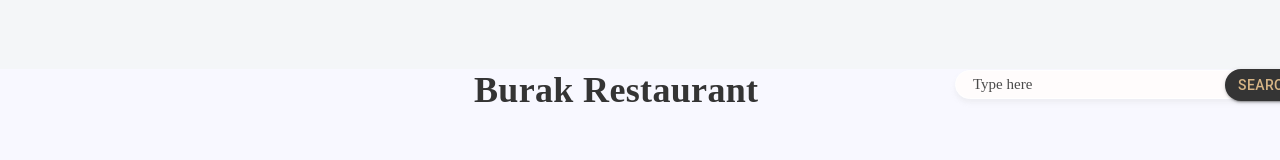
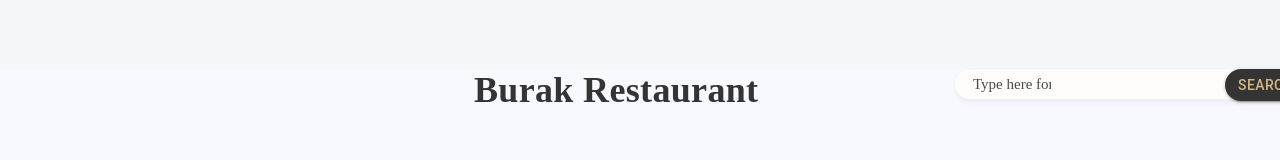
Before and after one commit to DostonAdikhamov/Burak-react, a React (Create React App) app: page /products in a window 1280 px wide. Shown: the part 414-574 px from the top of the page. Built offline with nearby package versions, Linux system fonts and the light colour scheme.

Commit message:
fix: modify errors

```diff
--- a/src/app/screens/productsPage/Products.tsx
+++ b/src/app/screens/productsPage/Products.tsx
@@ -19,12 +19,12 @@
   return (
     <div className="products">
       <Container>
-        <Stack className="title-container">
+        <Stack className="container-title">
           <Typography className="products-title">Burak Restaurant</Typography>
-          <Box className="search-container">
+          <Box className="search-box">
             <input
               type="text"
-              placeholder="Type here"
+              placeholder="Type here for search"
               className="products-search-box"
             />
             <Button
@@ -32,7 +32,8 @@
               color="primary"
               className="search-button"
             >
-              SEARCH <SearchIcon />
+              Search
+              <SearchIcon />
             </Button>
           </Box>
         </Stack>
@@ -55,7 +56,7 @@
         </Stack>
 
         <Stack className="products-page-wrapper">
-          <Stack className="category-tabs" direction="column">
+          <Stack className="menu-category" direction="column">
             <Button variant="contained" color="primary">
               DISH
             </Button>
--- a/src/css/products.css
+++ b/src/css/products.css
@@ -5,7 +5,7 @@
   background: #f8f8ff;
 }
 
-.products .title-container {
+.products .container-title {
   margin-left: 450px;
   display: flex;
   flex-direction: row;
@@ -13,7 +13,7 @@
   margin-top: 83px;
 }
 
-.products .title-container .search-container {
+.products .container-title .search-box {
   margin-right: -75px;
 }
 
@@ -55,7 +55,7 @@
   text-align: left;
 }
 
-.products .search-container .search-button {
+.products .search-box .search-button {
   margin-left: -90px;
   width: 106px;
   height: 32px;
@@ -68,13 +68,13 @@
   gap: 20px;
 }
 
-.category-tabs {
+.menu-category {
   position: absolute;
   left: 450px;
   top: 240px;
 }
 
-.category-tabs button {
+.menu-category button {
   transform: rotate(-90deg);
   margin-top: 40px;
   margin-left: 10px;
```
Also changed, not shown: src/tsconfig.json (deleted, +0 -27 lines).
